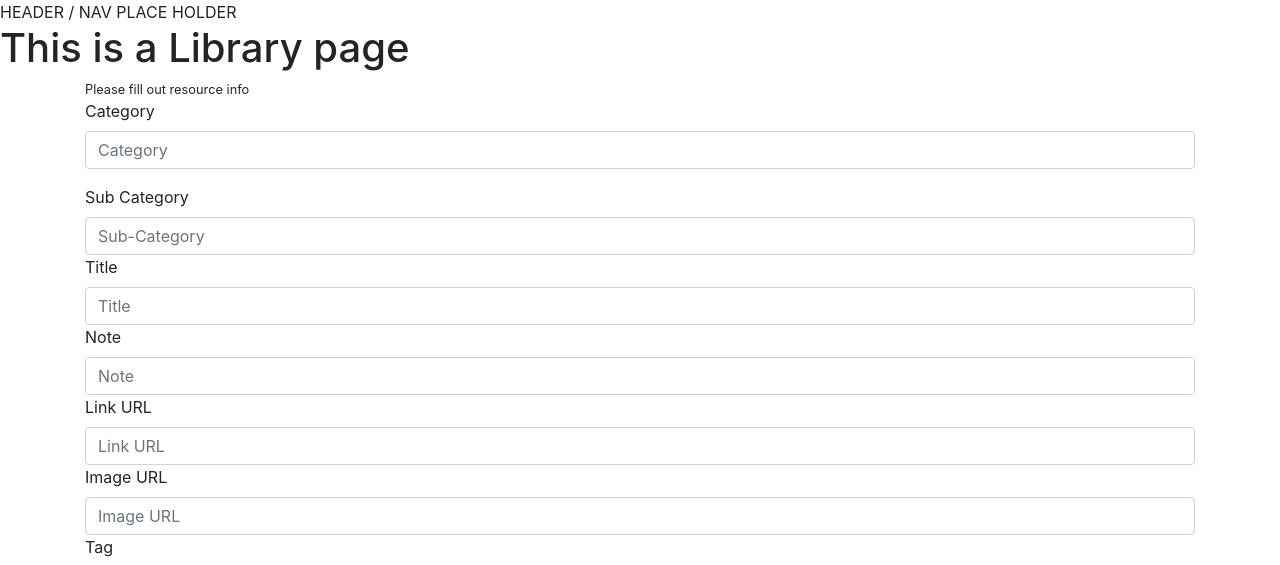
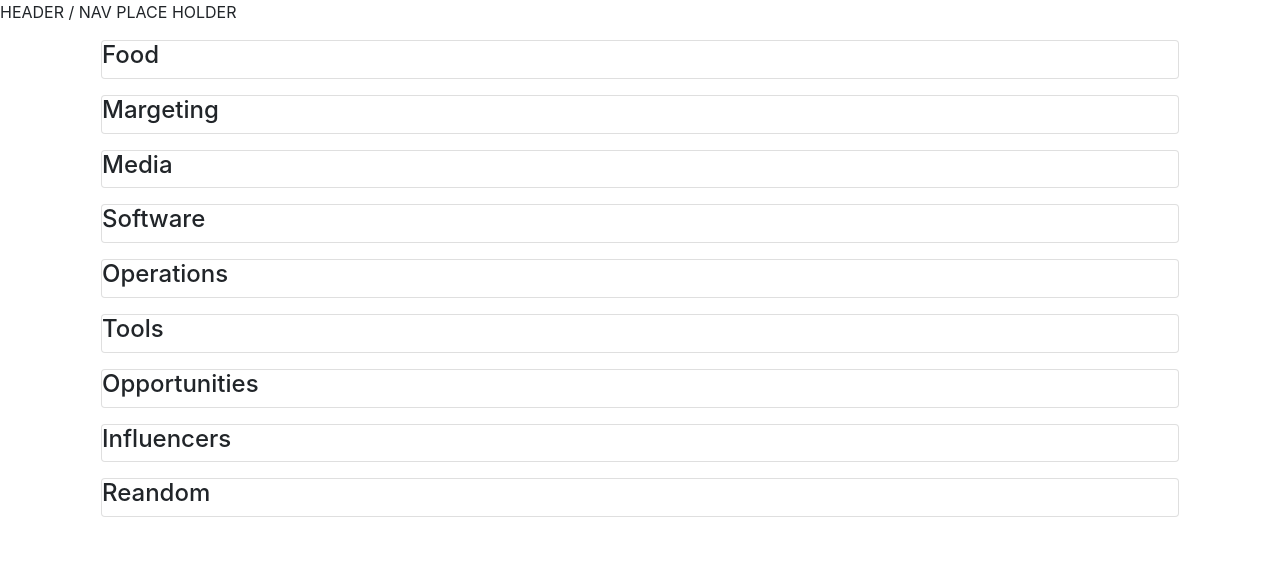
Before and after one commit to KateChantha/chim-resources-library, a React (Create React App) app: page / in a window 1280 px wide. Shown: the top 565 px of the page. Built offline with nearby package versions, Linux system fonts and the light colour scheme.

Commit message:
create library dashboard for home page

```diff
--- a/src/App.js
+++ b/src/App.js
@@ -1,7 +1,9 @@
+import { Fragment } from 'react';
 import { BrowserRouter as Router, Switch, Route } from 'react-router-dom';
+import HomeDashboard from './pages/Home/HomeDashboard';
 import LibraryPage from './pages/Library/Library';
 import './App.css';
-import { Fragment } from 'react';
+
 
 function App() {
   return (
@@ -9,7 +11,7 @@ function App() {
       <div>HEADER / NAV PLACE HOLDER</div>
       <Router>
         <Switch>
-          <Route exact path="/" component={LibraryPage}></Route>
+          <Route exact path="/" component={HomeDashboard}></Route>
           <Route path="/food" component={LibraryPage}></Route>
           <Route path="/marketing" component={LibraryPage}></Route>
           <Route path="/media" component={LibraryPage}></Route>
--- /dev/null
+++ b/src/pages/Home/HomeDashboard.js
@@ -0,0 +1,17 @@
+import { Card, Container } from 'react-bootstrap';
+
+const HomeDashboard = () => {
+  const libraryDashboardList = ["Food","Margeting", "Media", "Software", "Operations", "Tools", "Opportunities", "Influencers", "Reandom" ]
+
+  return (
+    <Container>
+      {libraryDashboardList.map((library, idx) => (
+        <Card key={`${library}-${idx}`} className="m-3">
+          <h4>{library}</h4>
+        </Card>
+      ))}
+    </Container>
+  )
+};
+
+export default HomeDashboard;
```
Also changed, not shown: src/pages/Home/HomeDashBoard.css (added), 1 other file (tests, documents, lock files or other folders).
